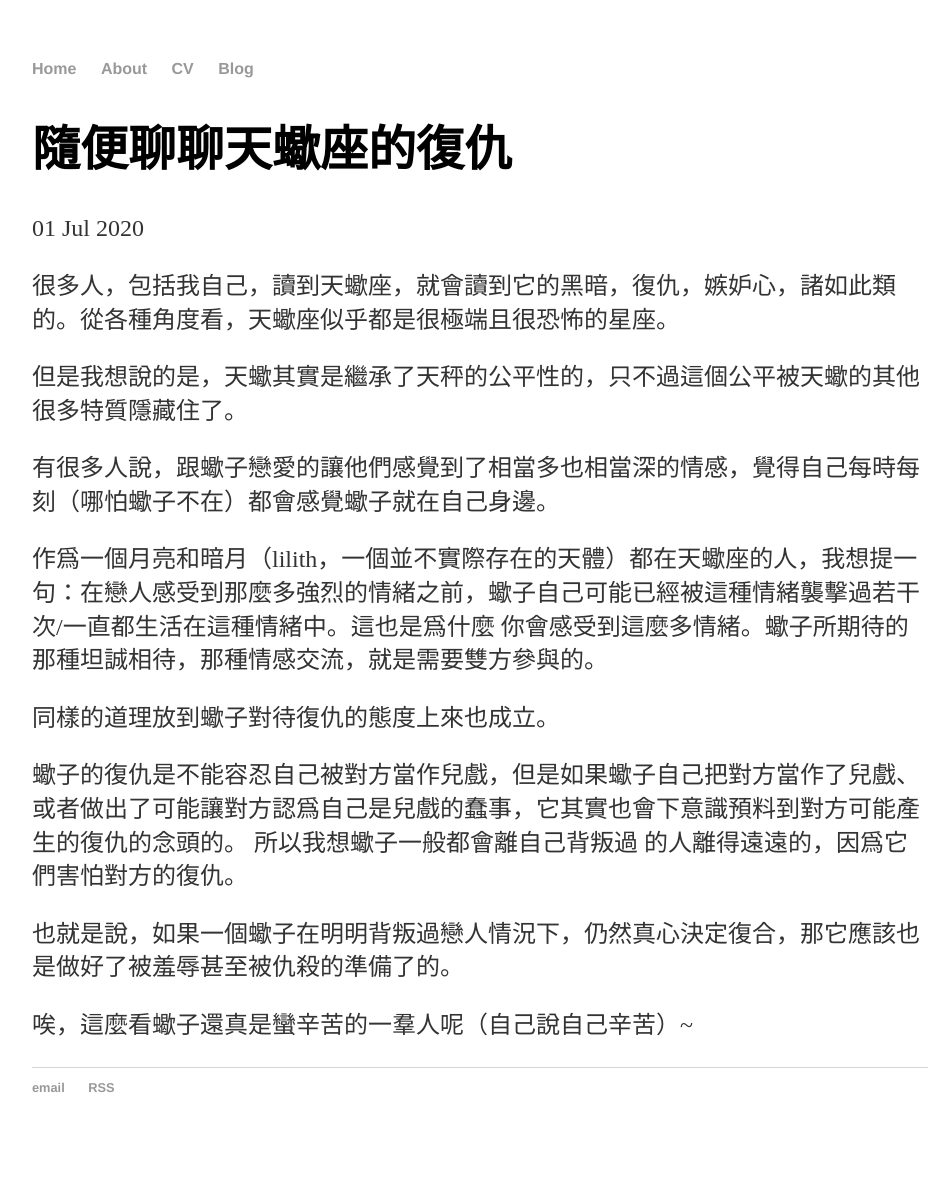
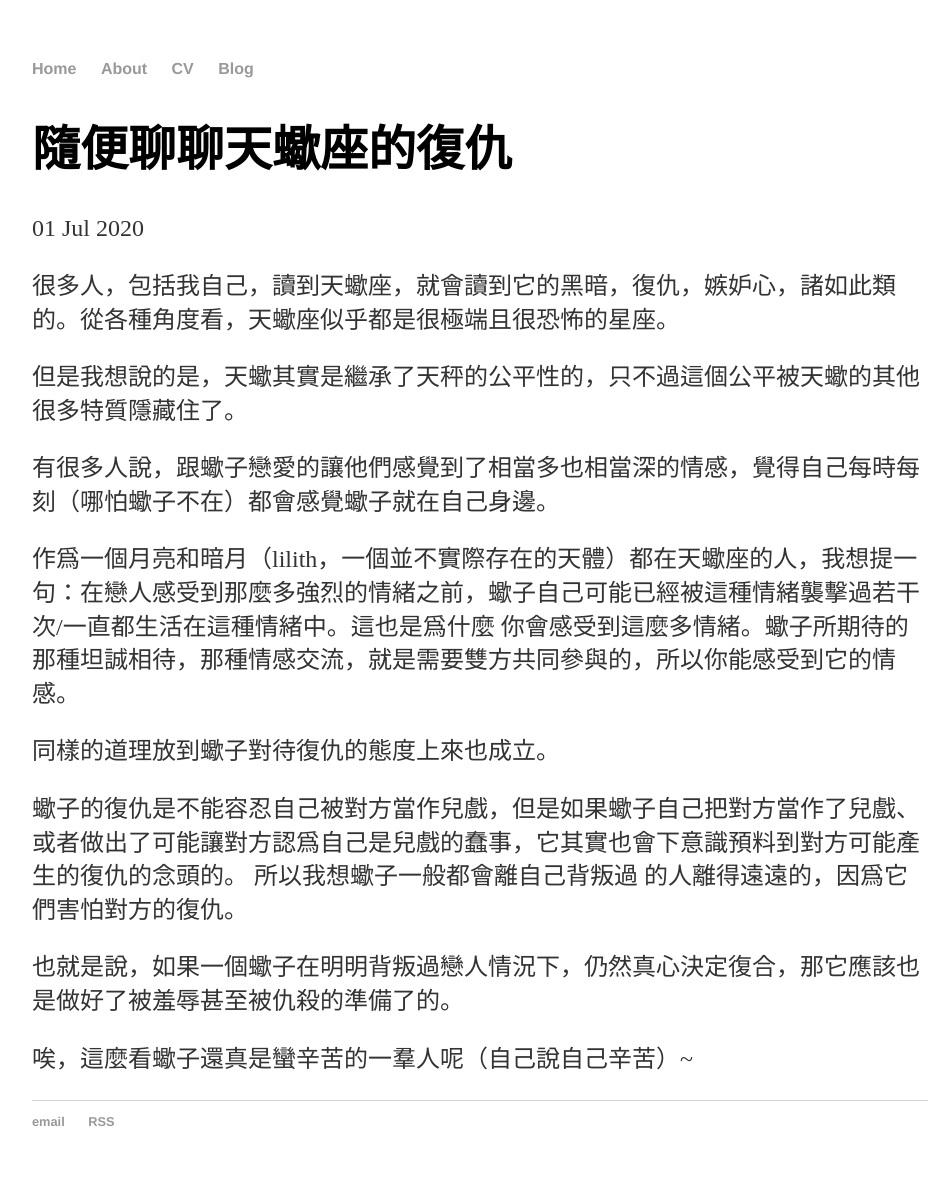
Before and after one commit to Ekove/ekove.github.io, a Jekyll site: the page built from _posts/2020-7-1-scorpio.md, in a window 1280 px wide. Shown: the whole page, without its empty margins (160-1110 px from the left). Built offline with Jekyll 4.4.1, drawn with Linux system fonts in a browser that asks for light colours; before the commit the page ends 1155 px from its top, so only the background shows below that.

Commit message:
Update 2020-7-1-scorpio.md

```diff
--- a/_posts/2020-7-1-scorpio.md
+++ b/_posts/2020-7-1-scorpio.md
@@ -11,7 +11,7 @@ date: 2020-07-01
 有很多人說，跟蠍子戀愛的讓他們感覺到了相當多也相當深的情感，覺得自己每時每刻（哪怕蠍子不在）都會感覺蠍子就在自己身邊。
 
 作爲一個月亮和暗月（lilith，一個並不實際存在的天體）都在天蠍座的人，我想提一句：在戀人感受到那麼多強烈的情緒之前，蠍子自己可能已經被這種情緒襲擊過若干次/一直都生活在這種情緒中。這也是爲什麼
-你會感受到這麼多情緒。蠍子所期待的那種坦誠相待，那種情感交流，就是需要雙方參與的。
+你會感受到這麼多情緒。蠍子所期待的那種坦誠相待，那種情感交流，就是需要雙方共同參與的，所以你能感受到它的情感。
 
 同樣的道理放到蠍子對待復仇的態度上來也成立。
 
```
